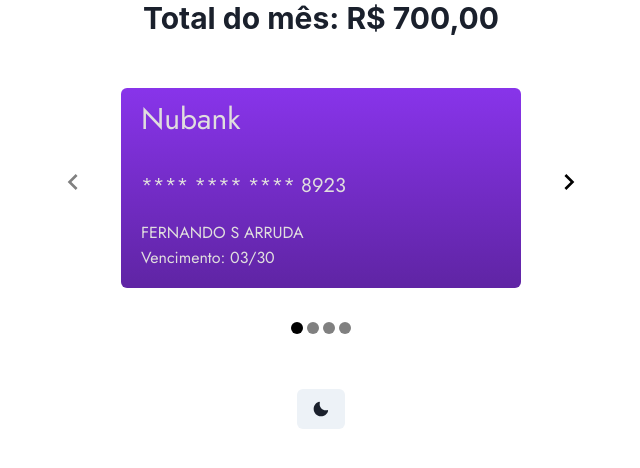
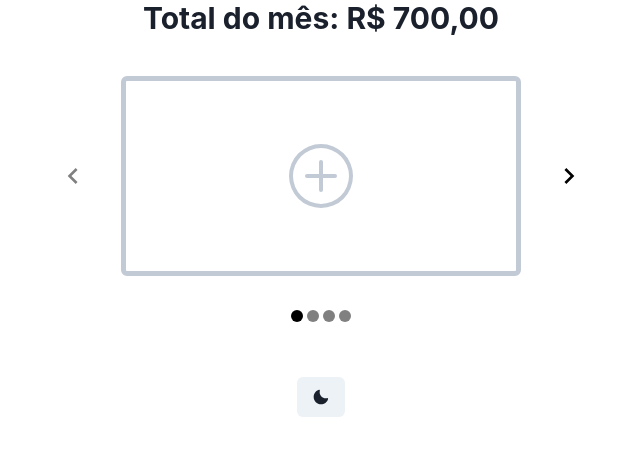
Before and after one commit to Rapoxo/Cartaozinho, a Next.js app: page / in a window 1280 px wide. Shown: the top 468 px of the page, without its empty margins (319-959 px from the left). Built offline with nearby package versions, Linux system fonts and the light colour scheme.

Commit message:
Adicionando o estilo do cartão de template, eu do futuro que se vire pra resolver o resto

```diff
--- a/package.json
+++ b/package.json
@@ -16,7 +16,8 @@
     "framer-motion": "^6",
     "next": "12.1.0",
     "react": "17.0.2",
-    "react-dom": "17.0.2"
+    "react-dom": "17.0.2",
+    "react-icons": "^4.3.1"
   },
   "devDependencies": {
     "@types/node": "17.0.21",
--- a/src/components/Card/index.tsx
+++ b/src/components/Card/index.tsx
@@ -1,4 +1,6 @@
-import { Box, Text, SimpleGrid, useMediaQuery } from "@chakra-ui/react";
+import { Box, Text, SimpleGrid, useMediaQuery, Flex } from "@chakra-ui/react";
+import { Icon } from "@chakra-ui/icons";
+import { BsPlusCircle } from "react-icons/bs";
 import type { NextPage } from "next";
 import type { CardDetails } from "../types";
 const getShadeColor = (color: string) => {
@@ -6,9 +8,33 @@
   return `rgb(${rgb.map(c => parseInt(c, 16) * 0.7).join()})`;
 };
 
-const Card: NextPage<CardDetails> = ({ textColor, secondaryTextColor, backgroundColor, cardHolder, finalNumbers, expiration, cardBrand, totalAmount }) => {
+const Card: NextPage<CardDetails> = ({ textColor, secondaryTextColor, backgroundColor, cardHolder, finalNumbers, expiration, cardBrand, totalAmount, template }) => {
   const [isMobile] = useMediaQuery("(max-width: 480px)");
   const [isLongBoi] = useMediaQuery("(max-width: 600px)");
+
+  if (template) {
+    return (
+      <Flex
+        className="interactive"
+        rounded="md"
+        color="#e0dede"
+        w={isMobile ? "90vw" : "400px"}
+        h={isMobile && !isLongBoi ? "30vh" : "200px"}
+        textColor={textColor ? textColor : "white"}
+        cursor={"pointer"}
+        userSelect={"none"}
+        transition={"transform 250ms ease"}
+        _hover={{ transform: "scale(1.05)", transition: "transform 250ms ease" }}
+        borderColor="#c2cad5"
+        bg="transparent"
+        borderWidth="thick"
+        justifyContent="center"
+        alignItems="center"
+      >
+        <Icon as={BsPlusCircle} h={16} w={16} color="#c2cad5" />
+      </Flex>
+    );
+  }
 
   return (
     <Box
--- a/src/components/Carousel/index.tsx
+++ b/src/components/Carousel/index.tsx
@@ -128,7 +128,7 @@
                   }
                 }}
               >
-                <Card {...cards[page]} />
+                <Card {...cards[page]} template />
               </motion.div>
             }
           </AnimatePresence>
--- a/src/components/types.ts
+++ b/src/components/types.ts
@@ -1,4 +1,5 @@
 export type CardDetails = {
+  template?: boolean
   textColor?: string;
   secondaryTextColor?: string;
   backgroundColor: string;
```
Also changed, not shown: 1 other file (tests, documents, lock files or other folders).
